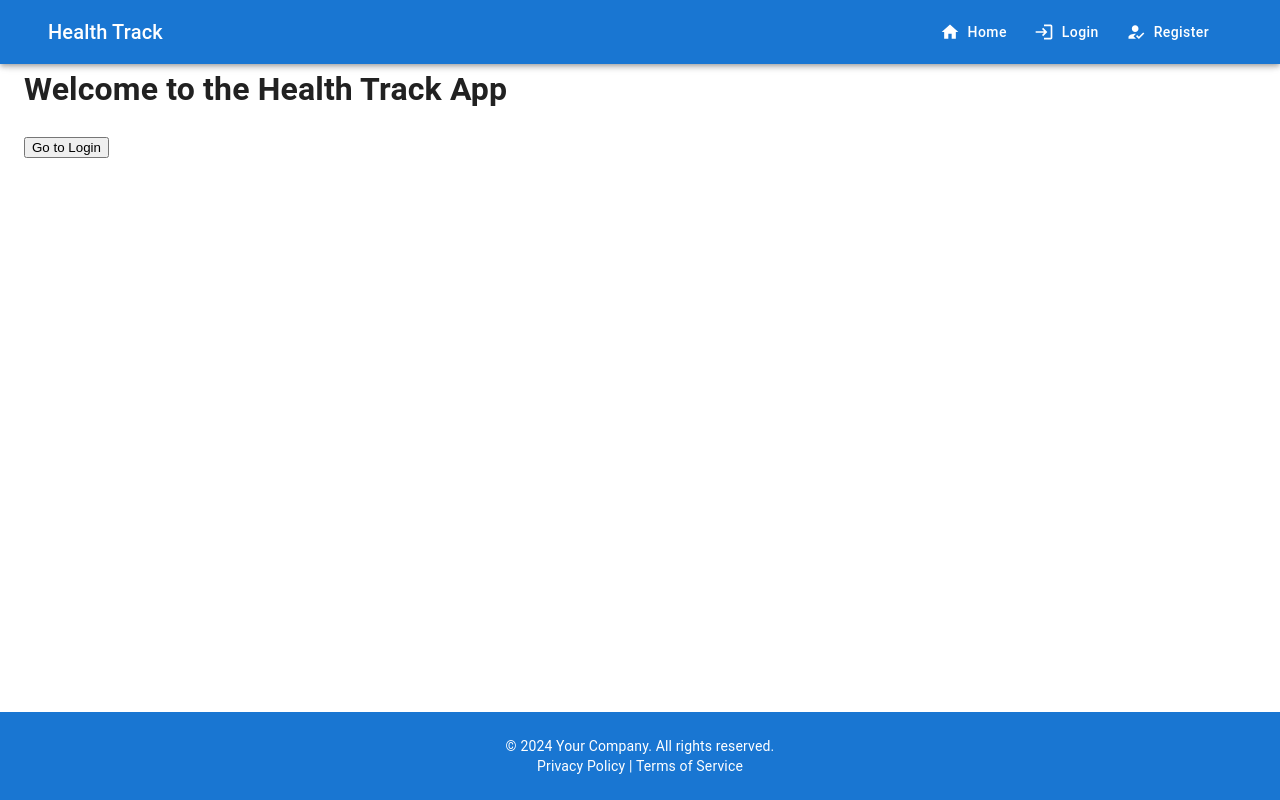
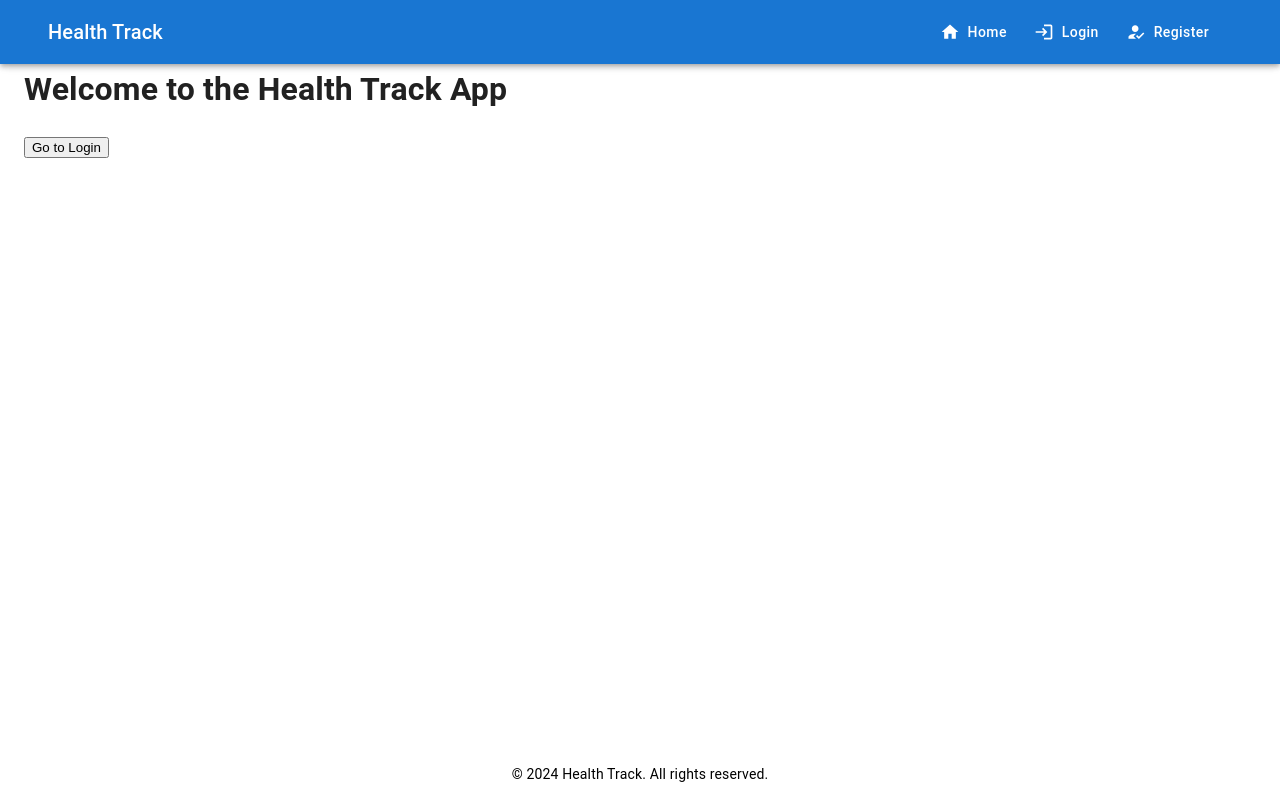
Before and after one commit to Sobunge/Health-Track, a React (Create React App) app in the folder frontend/: page / in a window 1280 px wide. Built offline with nearby package versions, Linux system fonts and the light colour scheme.

Commit message:
adding the footer to login page

```diff
--- a/frontend/src/components/footer.js
+++ b/frontend/src/components/footer.js
@@ -6,24 +6,15 @@ const Footer = () => {
         <Box
             component="footer"
             sx={{
-                backgroundColor: 'primary.main',
-                color: 'white',
-                py: 3,
+                color: 'black',
+                py: 2,
                 mt: 'auto', // Push footer to the bottom if using Flexbox
                 textAlign: 'center',
             }}
         >
             <Container maxWidth="xl">
                 <Typography variant="body2">
-                    &copy; {new Date().getFullYear()} Your Company. All rights reserved.
-                </Typography>
-                <Typography variant="body2">
-                    <a href="/privacy" style={{ color: 'inherit', textDecoration: 'none' }}>
-                        Privacy Policy
-                    </a> |{' '}
-                    <a href="/terms" style={{ color: 'inherit', textDecoration: 'none' }}>
-                        Terms of Service
-                    </a>
+                    &copy; {new Date().getFullYear()} Health Track. All rights reserved.
                 </Typography>
             </Container>
         </Box>
--- a/frontend/src/pages/Login.js
+++ b/frontend/src/pages/Login.js
@@ -5,6 +5,7 @@ import { useAuth } from '../context/AuthContext';
 import Container from '@mui/material/Container';
 import { toast } from 'react-toastify';
 import IndexAppBar from '../components/IndexAppBar';
+import Footer from '../components/footer';
 
 function Login() {
     const [email, setEmail] = useState('');
@@ -29,7 +30,7 @@ function Login() {
 
     return (
 
-        <div>
+        <div style={{ display: 'flex', flexDirection: 'column', minHeight: '100vh', paddingTop: '20px' }}>
             <IndexAppBar />
             <Container maxWidth="xl">
                 <h1> Login </h1>
@@ -51,6 +52,7 @@ function Login() {
                     <button type="submit">Login</button>
                 </form>
             </Container>
+            <Footer />
         </div>
 
     );
```
